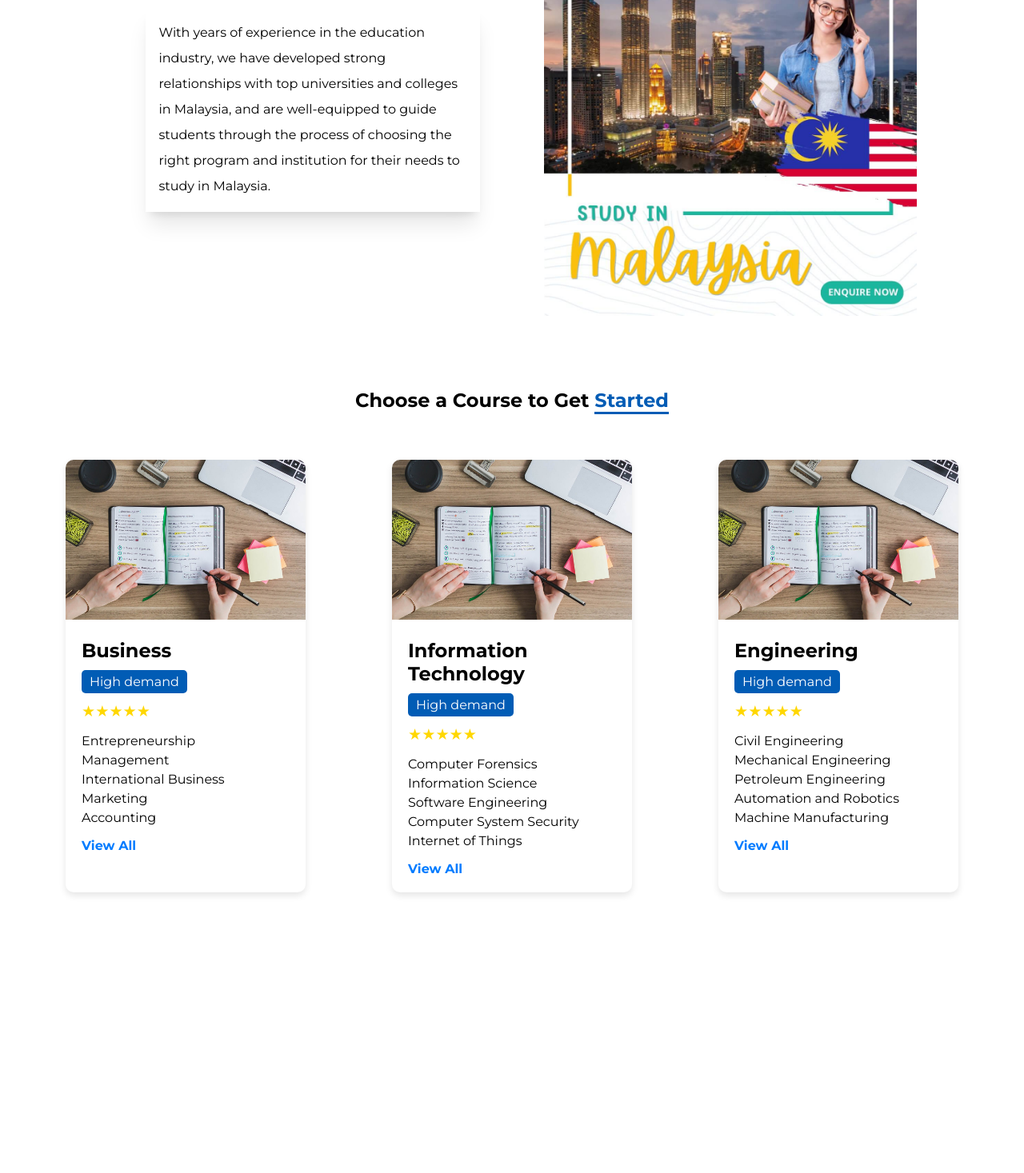
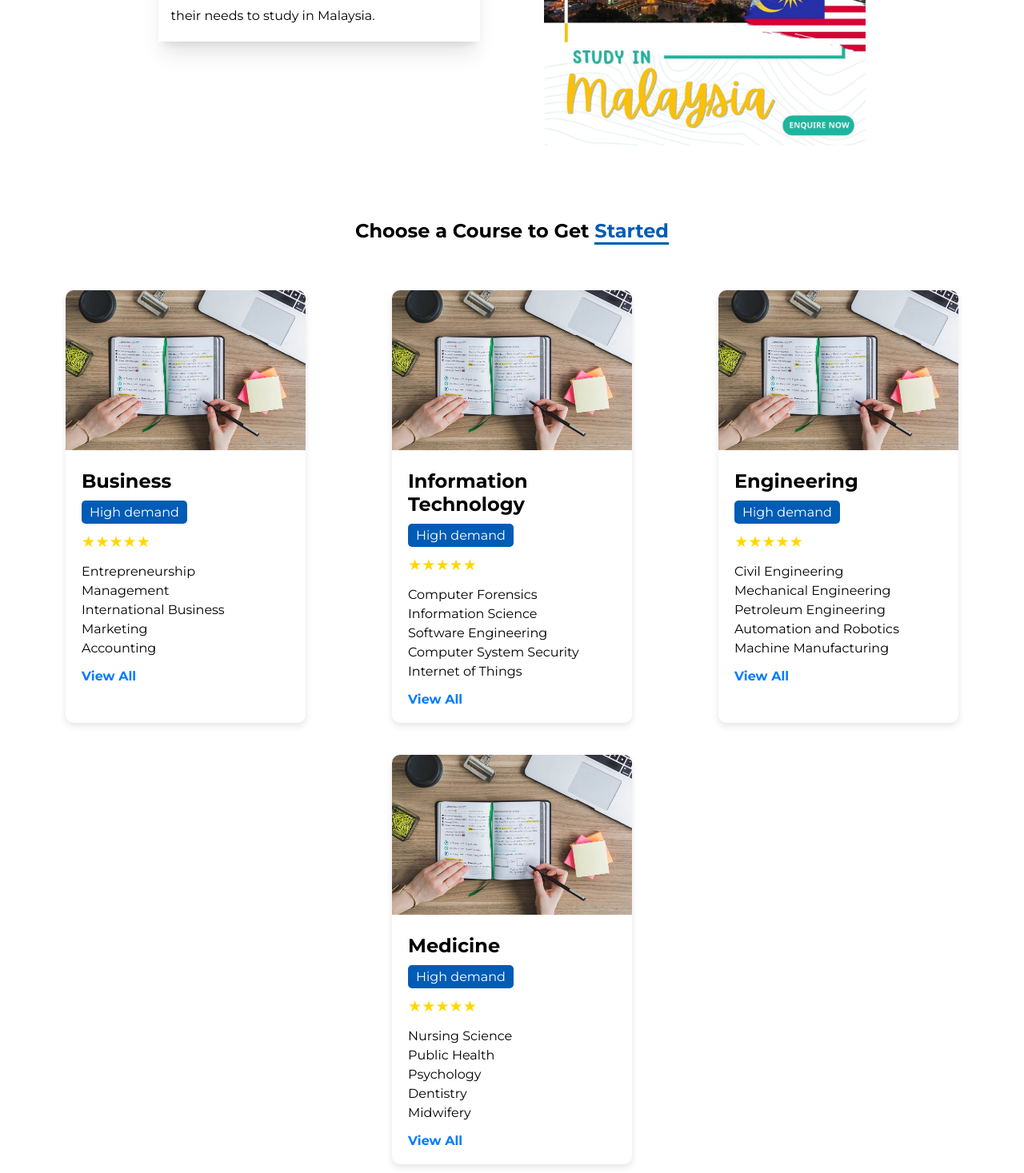
Before and after one commit to Baboucar/sabroad, a Vue app: page / in a window 1280 px wide. Shown: the part 1330-2797 px from the top of the page at 80% size. Built offline with nearby package versions, Linux system fonts and the light colour scheme; a web font is replaced by a local one.

Commit message:
first commit

```diff
--- a/src/components/Apply.vue
+++ b/src/components/Apply.vue
@@ -1,16 +1,16 @@
 <template>
-  <Nav/>
+  <Nav />
   <div class="application-form-page">
     <div class="header">
       <h1>Application Form</h1>
-      <nav>
+      <nav class="nav">
         <router-link to="/">Home</router-link> / <span>Apply Now</span>
       </nav>
     </div>
     <div class="form-container">
       <h2>Register for Interest</h2>
       <p>Start Your Education Journey</p>
-      <form @submit.prevent="submitForm">
+      <form @submit.prevent="submitForm" ref="form">
         <div class="form-row">
           <div class="form-group">
             <label for="name">Name</label>
@@ -49,7 +49,7 @@
       </form>
     </div>
   </div>
-  <Footer/>
+  <Footer />
 </template>
 
 <script>
@@ -60,7 +60,7 @@ import Footer from './Footer.vue';
 export default {
   components: {
     Nav,
-    Footer
+    Footer,
   },
   data() {
     return {
@@ -70,8 +70,8 @@ export default {
         email: '',
         qualification: '',
         interest: '',
-        message: ''
-      }
+        message: '',
+      },
     };
   },
   methods: {
@@ -82,26 +82,31 @@ export default {
         email: this.form.email,
         qualification: this.form.qualification,
         interest: this.form.interest,
-        message: this.form.message
+        message: this.form.message,
       };
 
-      emailjs.send('YOUR_SERVICE_ID', 'YOUR_TEMPLATE_ID', templateParams, 'YOUR_USER_ID')
-        .then((response) => {
-          console.log('SUCCESS!', response.status, response.text);
-          alert('Form submitted successfully!');
-        }, (error) => {
-          console.error('FAILED...', error);
-          alert('Failed to submit the form. Please try again.');
-        });
-    }
-  }
+      emailjs
+        .send('service_hrb61or', 'template_dvxafze', templateParams, '2-QbgWjxziT8SkS5l')
+        .then(
+          (response) => {
+            console.log('SUCCESS!', response.status, response.text);
+            alert('Form submitted successfully!');
+          },
+          (error) => {
+            console.error('FAILED...', error);
+            alert('Failed to submit the form. Please try again.');
+          }
+        );
+    },
+  },
 };
 </script>
 
 <style scoped>
-*{
+* {
   box-sizing: border-box;
 }
+
 .application-form-page {
   padding: 20px;
 }
@@ -159,8 +164,12 @@ export default {
   margin-bottom: 5px;
   font-weight: bold;
 }
-
-input, textarea, select {
+.nav{
+  padding-bottom: 1rem;
+}
+input,
+textarea,
+select {
   height: 45px;
 }
 
--- a/src/components/Contact.vue
+++ b/src/components/Contact.vue
@@ -3,9 +3,7 @@
   <div id="app">
     <header>
       <h1>Get in Touch</h1>
-      <nav>
-        <a href="#">Home</a> / <a href="#">Contact Us</a>
-      </nav>
+
     </header>
     <div class="contact-container">
       <div class="contact-info">
@@ -15,21 +13,16 @@
           possible.</p>
         <div class="contact-details">
           <div class="detail">
-            <!-- <img src="@/assets/location-icon.png" alt="Location Icon"> -->
             <i class="fa fa-map-marker" aria-hidden="true"></i>
             <p>41 48 2 Jln Genting Kelang Batu 4 1/2, 53300, Kuala Lumpur, Malaysia.</p>
           </div>
           <div class="detail">
-            <!-- <img src="@/assets/phone-icon.png" alt="Phone Icon"> -->
             <i class="fa fa-phone" aria-hidden="true"></i>
-
             <p>+60 11-5864 5052</p>
           </div>
           <div class="detail">
-            <!-- <img src="@/assets/email-icon.png" alt="Email Icon"> -->
             <i class="fa fa-envelope" aria-hidden="true"></i>
-            <p>contact@beyonddimension.net
-            </p>
+            <p>contact@beyonddimension.net</p>
           </div>
         </div>
       </div>
@@ -37,16 +30,16 @@
         <h2>Send Us a Message</h2>
         <form @submit.prevent="submitForm">
           <label for="name">Name</label>
-          <input type="text" id="name" v-model="form.name">
+          <input type="text" id="name" v-model="form.name" required>
 
           <label for="phone">Phone</label>
-          <input type="text" id="phone" v-model="form.phone">
+          <input type="text" id="phone" v-model="form.phone" required>
 
           <label for="email">Email Address</label>
-          <input type="email" id="email" v-model="form.email">
+          <input type="email" id="email" v-model="form.email" required>
 
           <label for="qualification">Current Qualification</label>
-          <select id="qualification" v-model="form.qualification">
+          <select id="qualification" v-model="form.qualification" required>
             <option value="">Select</option>
             <option value="highschool">High School</option>
             <option value="bachelor">Bachelor's Degree</option>
@@ -55,7 +48,7 @@
           </select>
 
           <label for="interest">Program of Interest</label>
-          <input type="text" id="interest" v-model="form.interest">
+          <input type="text" id="interest" v-model="form.interest" required>
 
           <label for="message">Message</label>
           <textarea id="message" v-model="form.message"></textarea>
@@ -69,12 +62,14 @@
 </template>
 
 <script>
+import emailjs from '@emailjs/browser';
 import Nav from './Nav.vue';
 import Footer from './Footer.vue';
+
 export default {
   components: {
     Nav,
-    Footer
+    Footer,
   },
   name: 'ContactPage',
   data() {
@@ -85,16 +80,35 @@ export default {
         email: '',
         qualification: '',
         interest: '',
-        message: ''
-      }
+        message: '',
+      },
     };
   },
   methods: {
     submitForm() {
-      console.log(this.form);
-      // Handle form submission
-    }
-  }
+      const templateParams = {
+        name: this.form.name,
+        phone: this.form.phone,
+        email: this.form.email,
+        qualification: this.form.qualification,
+        interest: this.form.interest,
+        message: this.form.message,
+      };
+
+      emailjs
+        .send('service_hrb61or', 'template_j6qyy9g', templateParams, '2-QbgWjxziT8SkS5l')
+        .then(
+          (response) => {
+            console.log('SUCCESS!', response.status, response.text);
+            alert('Form submitted successfully!');
+          },
+          (error) => {
+            console.error('FAILED...', error);
+            alert('Failed to submit the form. Please try again.');
+          }
+        );
+    },
+  },
 };
 </script>
 
@@ -160,7 +174,6 @@ header nav a {
 
 p {
   padding-left: 1rem;
-
 }
 
 .contact-details .detail img {
--- a/src/components/Home.vue
+++ b/src/components/Home.vue
@@ -88,6 +88,24 @@
                         <li>Petroleum Engineering</li>
                         <li>Automation and Robotics</li>
                         <li>Machine Manufacturing</li>
+                    </ul>
+                    <router-link to="/programs">View All</router-link>
+
+                </div>
+            </div>
+
+            <div class="card">
+                <img src="/images/business.jpeg" alt="Business">
+                <div class="content">
+                    <h3>Medicine</h3>
+                    <div class="high-demand">High demand</div>
+                    <div class="rating">★★★★★</div>
+                    <ul>
+                        <li>Nursing Science</li>
+                        <li> Public Health</li>
+                        <li> Psychology</li>
+                        <li> Dentistry</li>
+                        <li>Midwifery</li>
                     </ul>
                     <router-link to="/programs">View All</router-link>
 
@@ -263,12 +281,9 @@ img {
     }
     .about_desc, .desc{
         line-height: 2;
-        margin-top: 6rem;
+
     }
-    .desc {
-        margin-top: 5rem;
-        margin-left: 3rem;
-    }
+
 
     .desc_header {
         font-size: 3.5rem;
@@ -291,7 +306,7 @@ img {
     display: grid;
     grid-template-columns: 1fr 1fr;
     gap: 5rem;
-    width: 80%;
+    width: 70%;
     margin: 2rem auto;
    }
 
```
Also changed, not shown: 1 other file (tests, documents, lock files or other folders).
